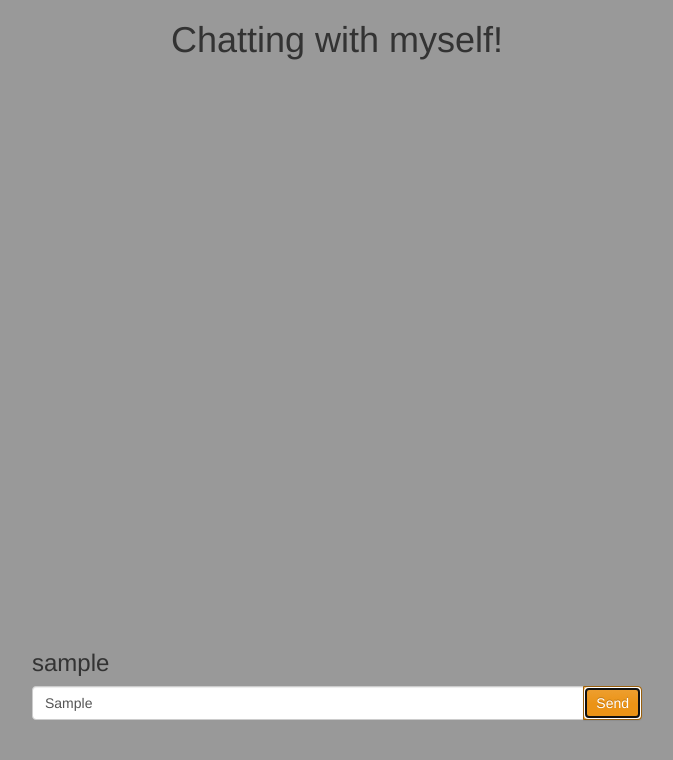
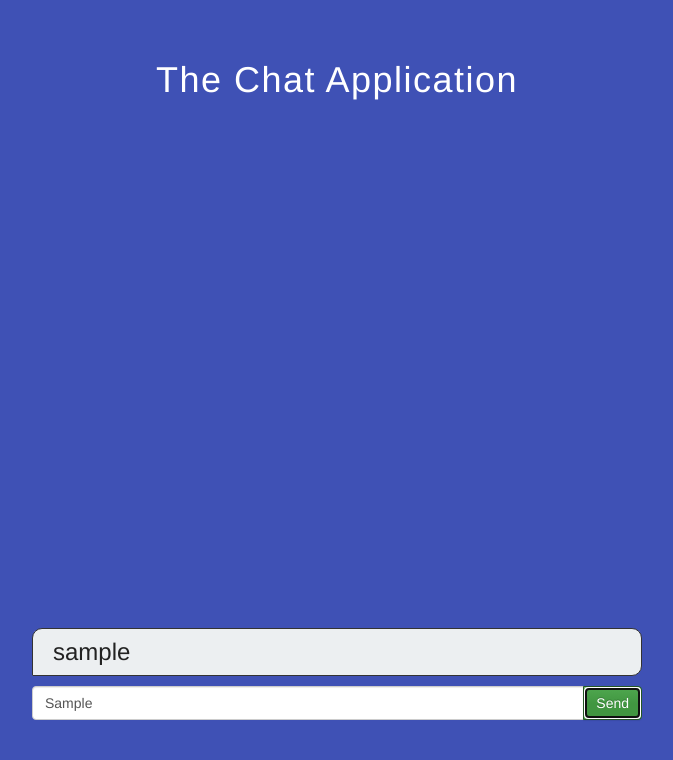
Before and after one commit to rchrdchn/chat-room-app, a plain HTML site: page index.html in a window 1280 px wide. Both pictures are taken after typing "Sample" into the empty fields and a click on the button "Send". Shown: the whole page, without its empty margins (303-976 px from the left). Drawn offline with nearby package versions, Linux system fonts and the light colour scheme.

Commit message:
css added

```diff
--- a/css/main.css
+++ b/css/main.css
@@ -1,6 +1,8 @@
 * {
 	font-family: "Futura", "Helvetica", sans-serif;
-	background-color: #999;
+	background-color: #3F51B5;
+	margin: 0;
+	padding: 0;
 }
 /*
 #box {
@@ -12,3 +14,27 @@
 #box {
 	margin-bottom: 80px;
 }
+
+.app-name {
+	margin-top: 30px;
+	color: #fff;
+	letter-spacing: 1.5px;
+}
+
+#body {
+	color: #222;
+}
+
+.box-me {
+	padding: 0px 20px;
+	background-color: #ECEFF1;
+	border: #333 solid 1px;
+	border-radius: 10px 10px 10px 1px;
+	margin-bottom: 10px;
+	text-align: left;
+}
+
+.box-me h3 {
+	background-color: #ECEFF1;
+	margin-top: 10px !important;
+}
--- a/index.html
+++ b/index.html
@@ -40,15 +40,15 @@
 
 	<div class="container-fluid">
 		<div class="row">
-			<div class="col-md-12">
-				<h1 class="text-center">Chatting with myself!</h1>
+			<div class="col-md-6 col-md-offset-3 app-name">
+				<h1 class="text-center app-name">The Chat Application</h1>
 			</div>
 		  	<div class="col-md-6 col-md-offset-3 navbar-fixed-bottom" id="box">
 			    <div id="body"></div>
 			    <div class="input-group">
 			    	<input type="text" class="form-control" id="message" placeholder="Write here...">
 			    <span class="input-group-btn">
-		        	<button class="btn btn-warning" onclick="messageMe()" type="button">Send</button>
+		        	<button class="btn btn-success" onclick="messageMe()" type="button">Send</button>
 		    	</span>
 	   			</div><!-- /input-group -->
 			</div><!-- /.col-md-6 -->
--- a/js/main.js
+++ b/js/main.js
@@ -1,17 +1,4 @@
-
-
-// 2) Create a div in your HTML and give it an ID.
-// In JS, create an H1 and then use innerHTML to add some text to it.
-// Then add that H1 to the div in your HTML, still using JS.
-// When done with this, comment out your code.
-
-// function create() {
-// 	var text = document.createElement("div");
-// 	text.innerHTML = "Adding some more text";
-
-// 	var parent = document.getElementById("adding");
-// 	parent.appendChild(text);
-// }
+//
 
 function messageMe() {
 	var write = document.getElementById("message").value.toLowerCase();
@@ -21,5 +8,6 @@ function messageMe() {
 
 	addText.innerHTML = write;
 	div.appendChild(addText);
+	div.className = "box-me";
 	addToBody.appendChild(div);
 }
```
